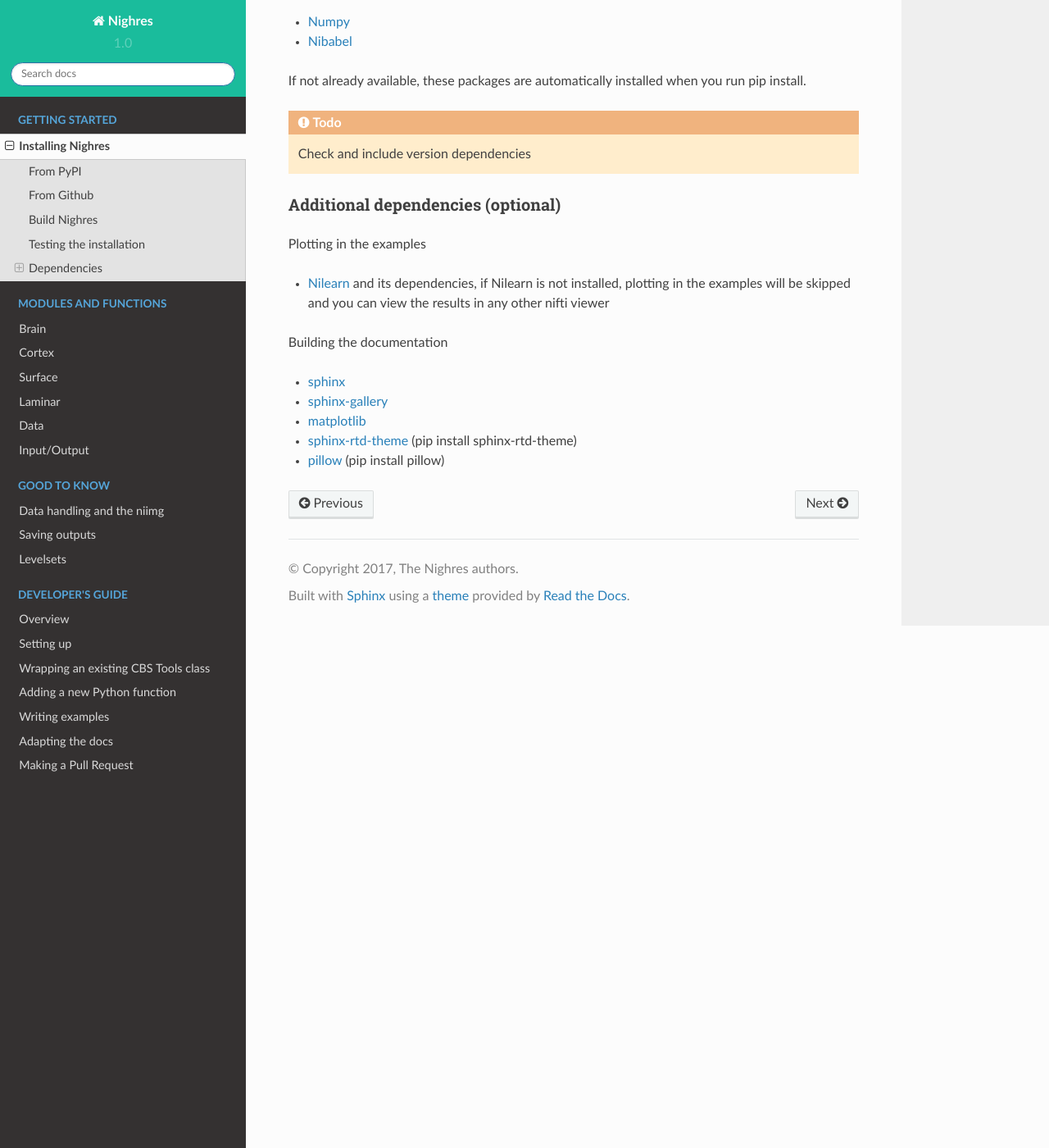
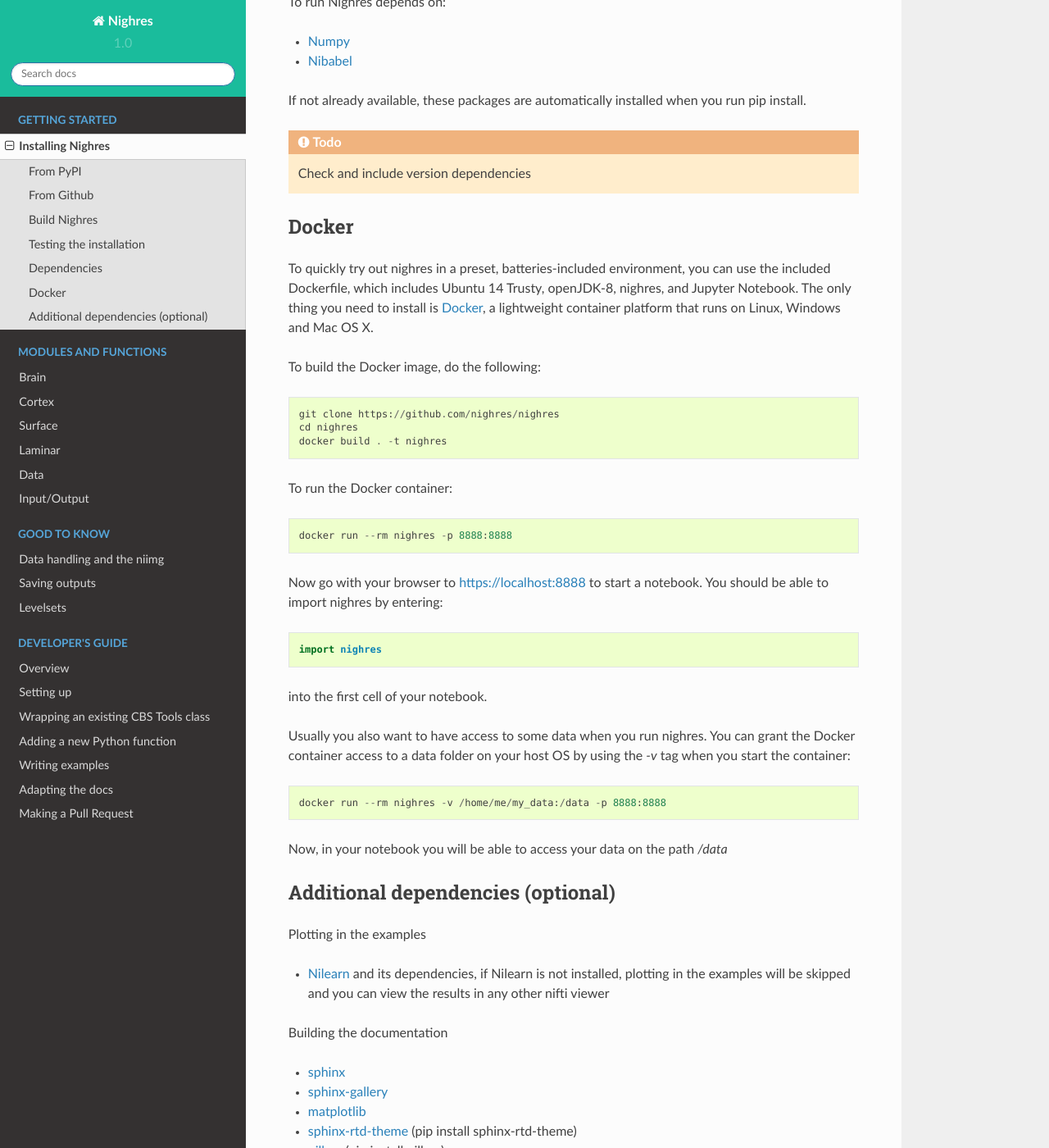
Before and after one commit to nighres/nighres, a Sphinx documentation site: the page built from doc/installation.rst, in a window 1280 px wide and 1400 px high, scrolled down 1557 px. Shown: the whole window at 82% size. Built offline with Sphinx 7.4.7 and the Read the Docs theme 2.0.0, drawn with Linux system fonts in a browser that asks for light colours; pages that are not in the unit, such as notebooks, are missing from menus; some of the changed text lies outside the part shown.

Commit message:
pypi deploy working, updating installation docs

```diff
--- a/doc/conf.py
+++ b/doc/conf.py
@@ -87,7 +87,7 @@ author = u'Julia Huntenburg'
 # The short X.Y version.
 version = u'1.0'
 # The full version, including alpha/beta/rc tags.
-release = u'1.0.0b4'
+release = u'1.0.0b7'
 
 # The language for content autogenerated by Sphinx. Refer to documentation
 # for a list of supported languages.
--- a/doc/installation.rst
+++ b/doc/installation.rst
@@ -6,7 +6,7 @@ From PyPI
 
 You can download the latest stable release of Nighres from `PyPI <https://pypi.python.org/pypi/nighres>`_.
 
-Because parts of the package have to be built locally it is currently not possible to use ``pip install`` directly from PyPI. Instead, please download and unpack the tarball to :ref:`build-nighres`.
+Because parts of the package have to be built locally it is currently not possible to use ``pip install`` directly from PyPI. Instead, please download and unpack the tarball to :ref:`build-nighres`. (Or use the :ref:`Docker image <docker-image>`)
 
 From Github
 ------------
@@ -38,7 +38,6 @@ JCC.
 3. Install the Python package::
 
     pip install .
-
 
 
 Testing the installation
@@ -117,10 +116,41 @@ If not already available, these packages are automatically installed when you ru
 .. todo:: Check and include version dependencies
 
 
+.. _docker-image:
+
+Docker
+------
+To quickly try out nighres in a preset, batteries-included environment, you can use the included Dockerfile, which includes Ubuntu 14 Trusty, openJDK-8, nighres, and Jupyter Notebook. The only thing you need to install is `Docker <https://www.docker.com/>`_, a lightweight container platform that runs on Linux, Windows and Mac OS X.
+
+To build the Docker image, do the following::
+
+    git clone https://github.com/nighres/nighres
+    cd nighres
+    docker build . -t nighres
+
+To run the Docker container::
+
+    docker run --rm nighres -p 8888:8888
+
+Now go with your browser to https://localhost:8888 to start a notebook. You should be able
+to import nighres by entering::
+
+    import nighres
+
+into the first cell of your notebook.
+
+Usually you also want to have access to some data when you run nighres. You can grant the Docker container
+access to a data folder on your host OS by using the `-v` tag when you start the container::
+
+    docker run --rm nighres -v /home/me/my_data:/data -p 8888:8888
+
+Now, in your notebook you will be able to access your data on the path `/data`
+
+
 .. _add-deps:
 
 Additional dependencies (optional)
-~~~~~~~~~~~~~~~~~~~~~~~~~~~~~~~~~~
+----------------------------------
 
 Plotting in the examples
 
@@ -133,3 +163,7 @@ Building the documentation
 * `matplotlib <http://matplotlib.org/>`_
 * `sphinx-rtd-theme <http://docs.readthedocs.io/en/latest/theme.html>`_ (pip install sphinx-rtd-theme)
 * `pillow <https://python-pillow.org/>`_ (pip install pillow)
+
+Using the docker image
+
+* `Docker <https://www.docker.com/>`_
--- a/setup.py
+++ b/setup.py
@@ -26,7 +26,7 @@ with open('README.rst') as f:
 
 setup(
     name='nighres',
-    version='1.0.0b6',
+    version='1.0.0b7',
     description='Processing tools for high-resolution neuroimaging',
     long_description=long_description,
     url='https://nighres.readthedocs.io/',
```
Also changed, not shown: README.rst (+1 -10 lines), .travis.yml.
